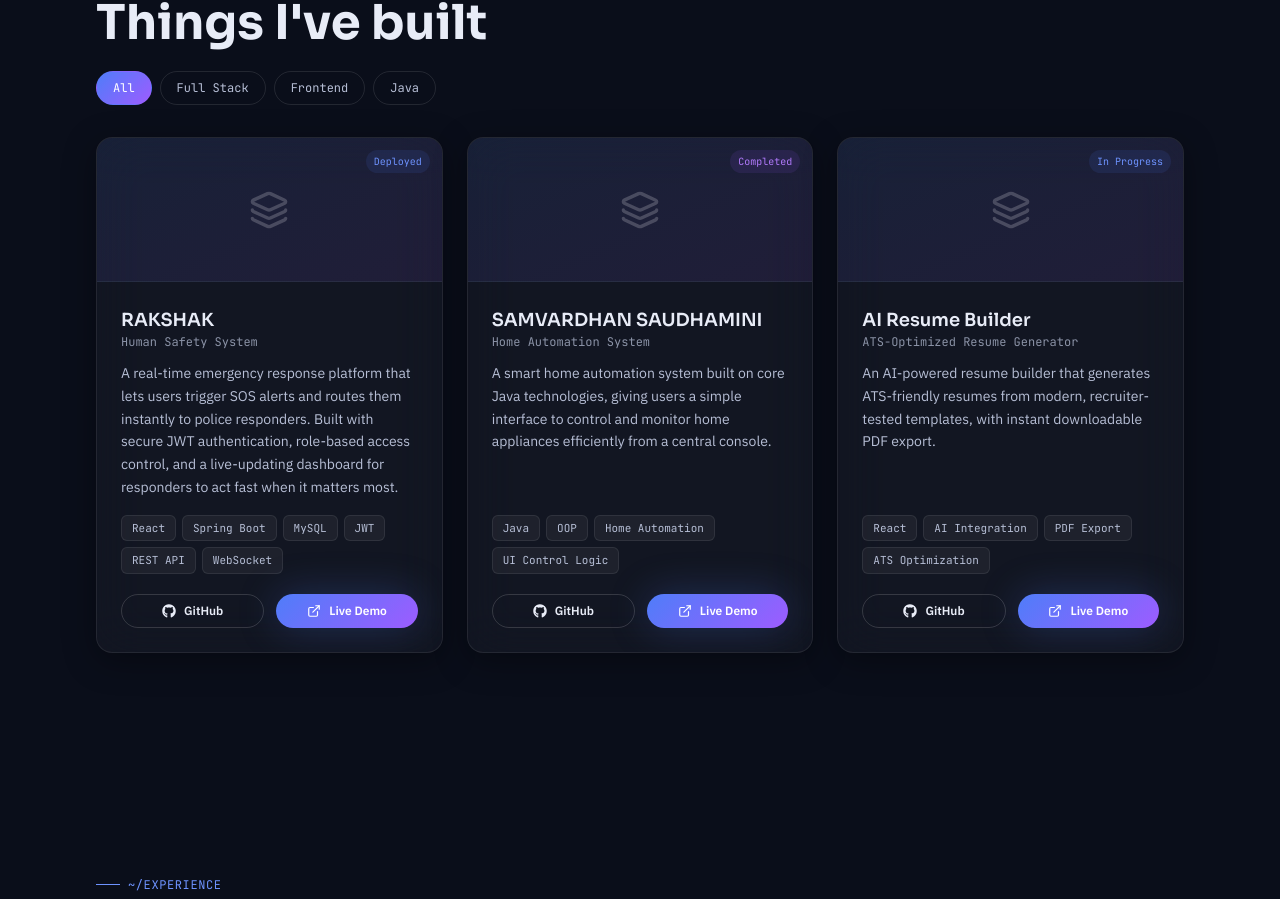
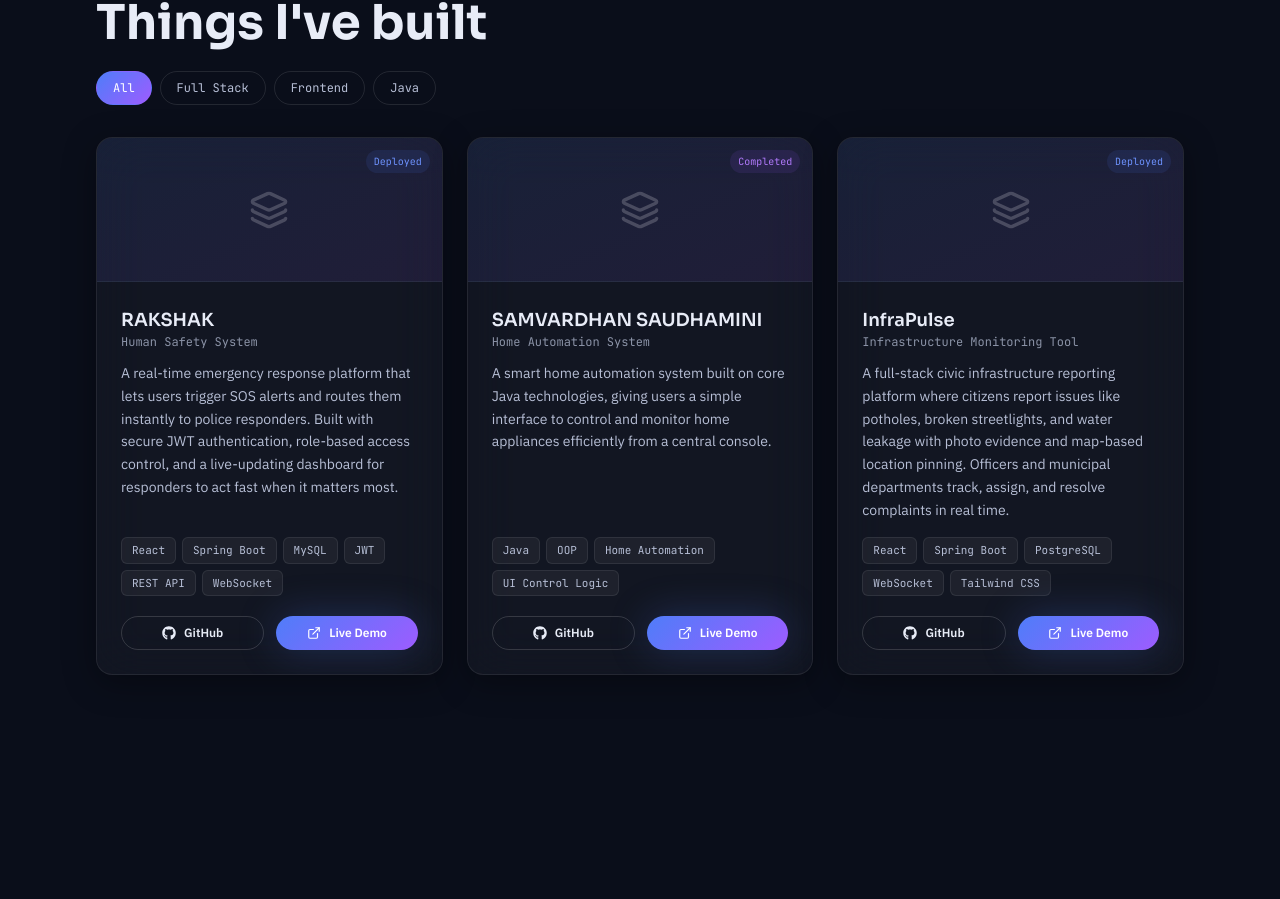
Before and after one commit to AkashSingh8391/Akash_Singh_Portfolio, a React (Vite) app: page / in a window 1280 px wide. Shown: the part 2766-3665 px from the top of the page. Built offline with nearby package versions, Linux system fonts and the light colour scheme; no server answers.

Commit message:
refactor(portfolio): replace legacy project with InfraPulse and update repository links

```diff
--- a/src/data/projects.js
+++ b/src/data/projects.js
@@ -32,23 +32,22 @@ export const projects = [
       'Modular Java architecture',
       'Clean, intuitive interface',
     ],
-    github: '#',
-    demo: '#',
+    github: 'https://github.com/AkashSingh8391/Infra_Pulse',
+    demo: 'https://infrapulse-drab.vercel.app',
     accent: 'violet',
   },
   {
-    id: 'ai-resume',
-    name: 'AI Resume Builder',
-    subtitle: 'ATS-Optimized Resume Generator',
-    category: 'frontend',
-    status: 'In Progress',
-    description:
-      'An AI-powered resume builder that generates ATS-friendly resumes from modern, recruiter-tested templates, with instant downloadable PDF export.',
-    tech: ['React', 'AI Integration', 'PDF Export', 'ATS Optimization'],
+    id: 'InfraPulse',
+    name: 'InfraPulse',
+    subtitle: 'Infrastructure Monitoring Tool',
+    category: 'fullstack',
+    status: 'Deployed',
+    description: 'A full-stack civic infrastructure reporting platform where citizens report issues like potholes, broken streetlights, and water leakage with photo evidence and map-based location pinning. Officers and municipal departments track, assign, and resolve complaints in real time.',
+    tech: ['React', 'Spring Boot', 'PostgreSQL', 'WebSocket', 'Tailwind CSS'],
     features: [
-      'ATS-friendly templates',
-      'Live preview while editing',
-      'One-click PDF download',
+      'Live status updates via WebSocket',
+      'Map-based complaint reporting with photo upload',
+      'Role-based dashboards for citizens, officers, managers, and admins',
     ],
     github: '#',
     demo: '#',
```
